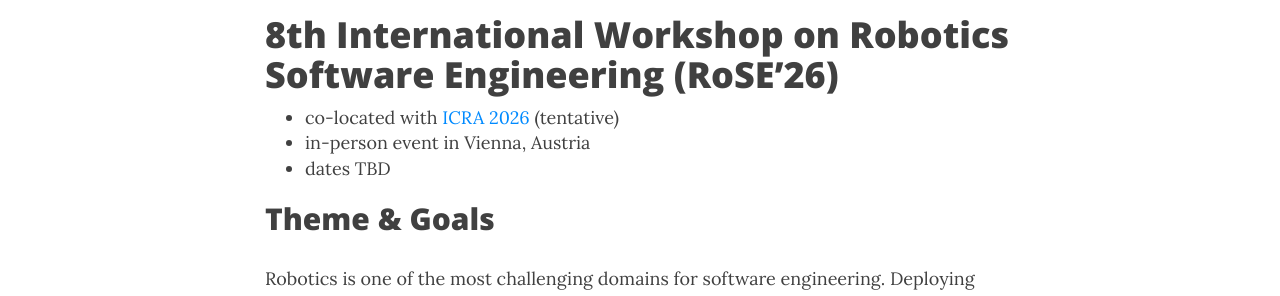
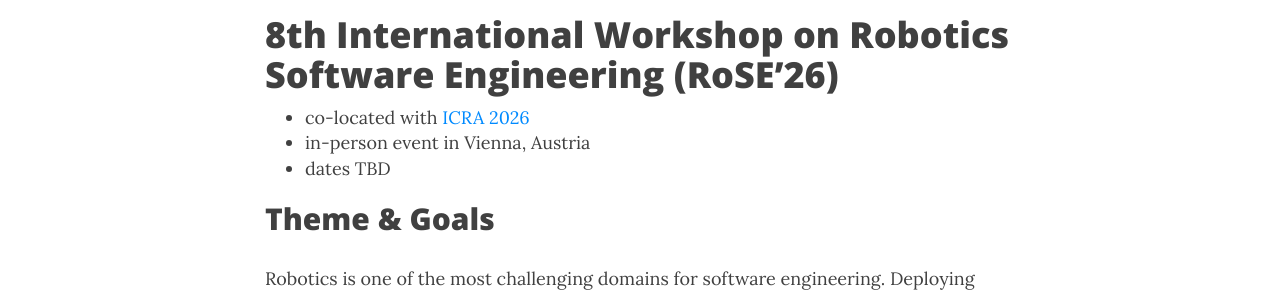
Before and after one commit to rose-workshops/rose-workshops.github.io, a Jekyll site: the page built from rose2026.md, in a window 1280 px wide and 900 px high. Shown: the part 336-632 px from the top of the window. Built offline with Jekyll 4.4.1, drawn with Linux system fonts in a browser that asks for light colours; nearby versions of some CDN libraries.

Commit message:
minor remove tentative label

```diff
--- a/rose2026.md
+++ b/rose2026.md
@@ -6,7 +6,7 @@ subtitle: Official web page of the 8th edition of the RoSE international worksho
 
 # 8th International Workshop on Robotics Software Engineering (RoSE'26)
 
-- co-located with [ICRA 2026](https://2026.ieee-icra.org) (tentative)
+- co-located with [ICRA 2026](https://2026.ieee-icra.org)
 - in-person event in Vienna, Austria
 - dates TBD
 
```
